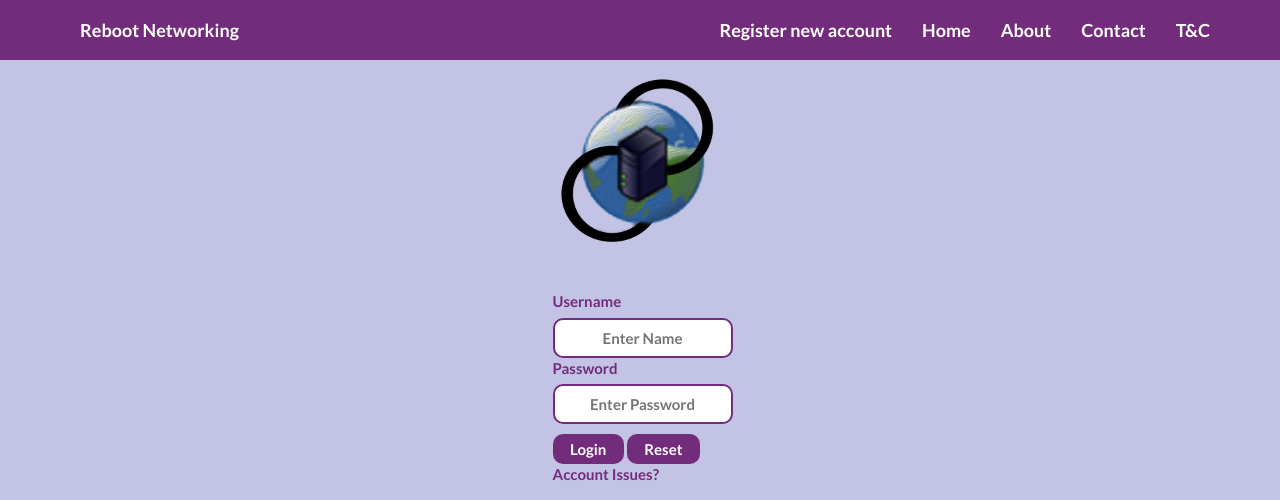
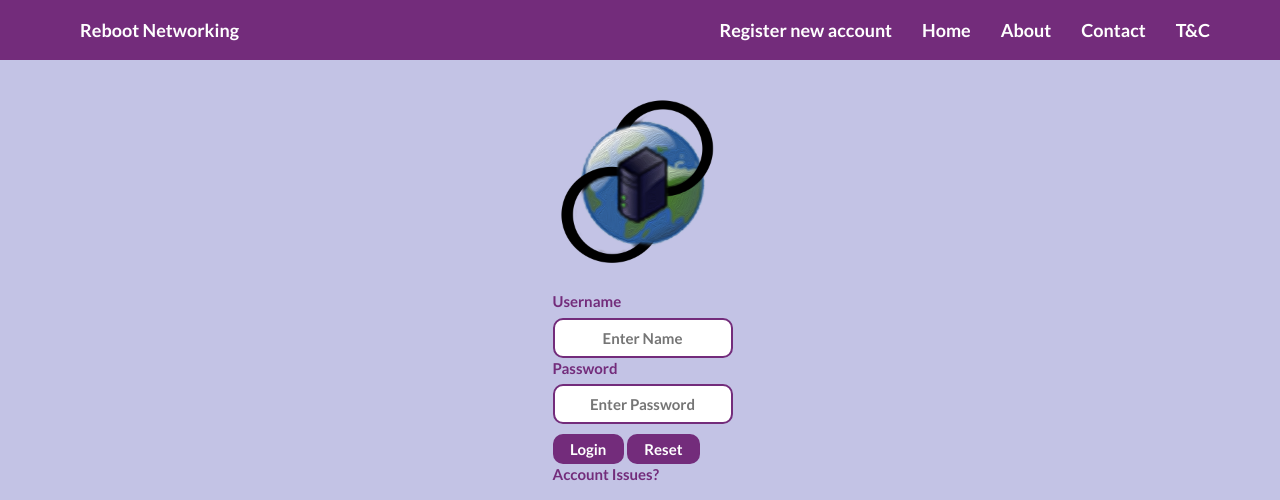
Before and after one commit to B00075594/Boombastics-App, a PHP site: page / in a window 1280 px wide. Shown: the top 500 px of the page. Run offline with PHP 8.4, Linux system fonts and the light colour scheme.

Commit message:
Fixed logo issue

```diff
--- a/css/style.css
+++ b/css/style.css
@@ -219,3 +219,8 @@ nav a{
     padding-left: 10px!important;
     padding-right: 10px!important;
 }
+html body div.container img#user-default.img-responsive{
+	margin: 0 auto;
+	padding-top: 60px
+
+}
--- a/index.php
+++ b/index.php
@@ -33,9 +33,8 @@ error_reporting(E_ALL);
 
 <center>
 	<div class="container">
-		<img src="images/icon.png" class="img-responsive" id="user-default" width="200px">
-
 		<br>
+        <img src="images/icon.png" class="img-responsive" id="user-default" width="200px">
         <?php
                 // checking for minimum PHP version
                 if (version_compare(PHP_VERSION, '5.3.7', '<')) {
@@ -53,8 +52,10 @@ error_reporting(E_ALL);
                     // the user is logged in. you can do whatever you want here.
                     // for demonstration purposes, we simply show the "you are logged in" view.
                     // include("views/logged_in.php");
-                    include("userHome.php");
+                    die("<script>location.href = 'userHome.php'</script>");
+                    // include("userHome.php");
                     $user_name = $_SESSION['user_name'];
+
 
 
                 } else {
@@ -62,8 +63,7 @@ error_reporting(E_ALL);
                     // for demonstration purposes, we simply show the "you are not logged in" view.
                     include("views/not_logged_in.php");
                 }
-            ?>
-
+        ?>
 
         <?php include 'include/footer.php';?>
 	</div>
--- a/userHome.php
+++ b/userHome.php
@@ -20,6 +20,7 @@
 
 	<?php include 'include/speak.php';?>
 <div class="container">
+	<img src="images/icon.png" class="img-responsive" id="user-default" width="200px">
 	<center style="margin-top: 10px;">
 		<div id="button_container">
 			<h1>Main Menu</h1>
```
